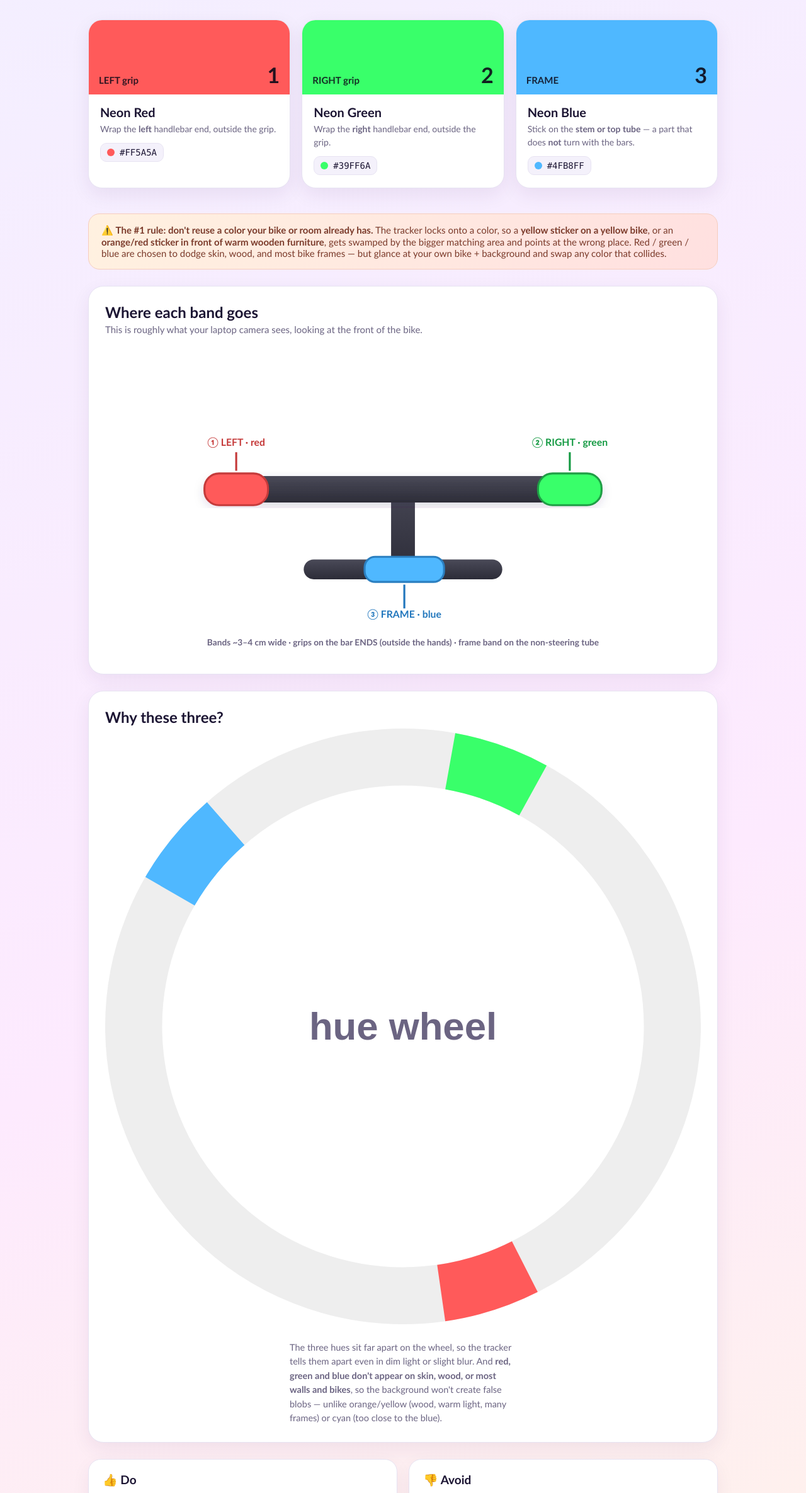
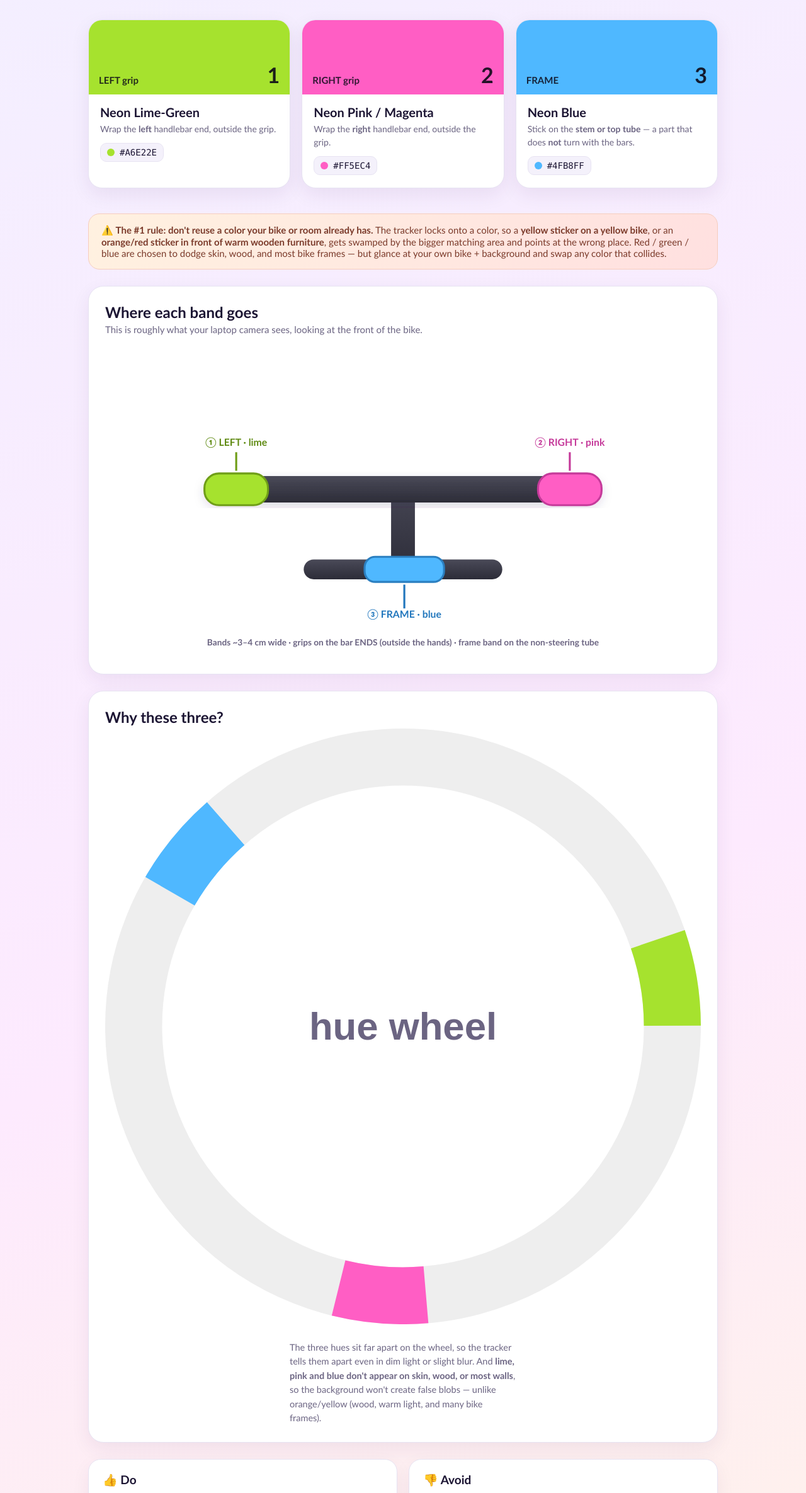
Before and after one commit to anenthg/bicycle-virtual-reality, a website built with Vite: page docs/marker-guide.html in a window 1280 px wide. Shown: the part 139-2510 px from the top of the page at 63% size. Built offline with nearby package versions, Linux system fonts and the light colour scheme.

Commit message:
Re-map marker defaults to lime/pink/blue for user's current tape
Measured from the new photo (plain background): lime left grip (~74deg, clean),
pink right grip (~348deg). The red frame strip collides with the pink grip
(both red-family, ~17deg apart) so recommend swapping it for the blue strip.
Update detection windows, overlay dot colors, wizard copy, README, and the
visual guide to lime/pink/blue.

```diff
--- a/docs/marker-guide.html
+++ b/docs/marker-guide.html
@@ -6,7 +6,7 @@
 <title>Endless Rider — Marker Tape Guide</title>
 <style>
   :root{
-    --red:#FF5A5A; --green:#39FF6A; --blue:#4FB8FF;
+    --lime:#A6E22E; --pink:#FF5EC4; --blue:#4FB8FF;
     --ink:#1c1533; --muted:#6b6482; --card:#ffffff; --line:#e7e3f2;
     --font: ui-rounded, "SF Pro Rounded", Quicksand, "Trebuchet MS", system-ui, sans-serif;
   }
@@ -73,19 +73,19 @@
 
   <div class="cards">
     <div class="card">
-      <div class="chip" style="background:var(--red)"><span class="role">LEFT grip</span><span class="num">1</span></div>
+      <div class="chip" style="background:var(--lime)"><span class="role">LEFT grip</span><span class="num">1</span></div>
       <div class="body">
-        <h3>Neon Red</h3>
+        <h3>Neon Lime-Green</h3>
         <p>Wrap the <b>left</b> handlebar end, outside the grip.</p>
-        <span class="hex"><span class="dot" style="background:var(--red)"></span>#FF5A5A</span>
+        <span class="hex"><span class="dot" style="background:var(--lime)"></span>#A6E22E</span>
       </div>
     </div>
     <div class="card">
-      <div class="chip" style="background:var(--green)"><span class="role">RIGHT grip</span><span class="num">2</span></div>
+      <div class="chip" style="background:var(--pink)"><span class="role">RIGHT grip</span><span class="num">2</span></div>
       <div class="body">
-        <h3>Neon Green</h3>
+        <h3>Neon Pink / Magenta</h3>
         <p>Wrap the <b>right</b> handlebar end, outside the grip.</p>
-        <span class="hex"><span class="dot" style="background:var(--green)"></span>#39FF6A</span>
+        <span class="hex"><span class="dot" style="background:var(--pink)"></span>#FF5EC4</span>
       </div>
     </div>
     <div class="card">
@@ -120,13 +120,13 @@
       <rect x="432" y="196" width="36" height="150" rx="16" fill="url(#bar)"/>
       <rect x="300" y="322" width="300" height="30" rx="15" fill="url(#bar)"/>
       <rect x="150" y="196" width="600" height="40" rx="20" fill="url(#bar)" filter="url(#soft)"/>
-      <rect x="150" y="192" width="96" height="48" rx="22" fill="#FF5A5A" stroke="#c53a3a" stroke-width="3"/>
-      <rect x="654" y="192" width="96" height="48" rx="22" fill="#39FF6A" stroke="#1f9e45" stroke-width="3"/>
+      <rect x="150" y="192" width="96" height="48" rx="22" fill="#A6E22E" stroke="#6f9e17" stroke-width="3"/>
+      <rect x="654" y="192" width="96" height="48" rx="22" fill="#FF5EC4" stroke="#c53a9a" stroke-width="3"/>
       <rect x="392" y="318" width="120" height="38" rx="16" fill="#4FB8FF" stroke="#2b7fc0" stroke-width="3"/>
-      <text x="198" y="150" text-anchor="middle" class="lbl" fill="#c53a3a">① LEFT · red</text>
-      <line x1="198" y1="160" x2="198" y2="188" stroke="#c53a3a" stroke-width="3"/>
-      <text x="702" y="150" text-anchor="middle" class="lbl" fill="#159a43">② RIGHT · green</text>
-      <line x1="702" y1="160" x2="702" y2="188" stroke="#159a43" stroke-width="3"/>
+      <text x="198" y="150" text-anchor="middle" class="lbl" fill="#5f8a12">① LEFT · lime</text>
+      <line x1="198" y1="160" x2="198" y2="188" stroke="#6f9e17" stroke-width="3"/>
+      <text x="702" y="150" text-anchor="middle" class="lbl" fill="#c53a9a">② RIGHT · pink</text>
+      <line x1="702" y1="160" x2="702" y2="188" stroke="#c53a9a" stroke-width="3"/>
       <text x="452" y="410" text-anchor="middle" class="lbl" fill="#2277bd">③ FRAME · blue</text>
       <line x1="452" y1="360" x2="452" y2="396" stroke="#2277bd" stroke-width="3"/>
       <text x="450" y="452" text-anchor="middle" class="lbl s" fill="#6b6482">
@@ -140,18 +140,18 @@
     <div class="wheelwrap">
       <svg width="230" height="230" viewBox="0 0 230 230" aria-label="Color wheel with the three marker hues">
         <circle cx="115" cy="115" r="104" fill="none" stroke="#eee" stroke-width="22"/>
-        <circle cx="115" cy="115" r="104" fill="none" stroke="#FF5A5A" stroke-width="22"
-          stroke-dasharray="34 620" stroke-dashoffset="-100" transform="rotate(-352 115 115)"/>
-        <circle cx="115" cy="115" r="104" fill="none" stroke="#39FF6A" stroke-width="22"
-          stroke-dasharray="34 620" stroke-dashoffset="-100" transform="rotate(-135 115 115)"/>
+        <circle cx="115" cy="115" r="104" fill="none" stroke="#A6E22E" stroke-width="22"
+          stroke-dasharray="34 620" stroke-dashoffset="-100" transform="rotate(-74 115 115)"/>
+        <circle cx="115" cy="115" r="104" fill="none" stroke="#FF5EC4" stroke-width="22"
+          stroke-dasharray="34 620" stroke-dashoffset="-100" transform="rotate(-330 115 115)"/>
         <circle cx="115" cy="115" r="104" fill="none" stroke="#4FB8FF" stroke-width="22"
           stroke-dasharray="34 620" stroke-dashoffset="-100" transform="rotate(-205 115 115)"/>
         <text x="115" y="120" text-anchor="middle" font-size="15" fill="#6b6482" font-family="ui-rounded,sans-serif" font-weight="700">hue wheel</text>
       </svg>
       <div class="wheel-caption">
         The three hues sit far apart on the wheel, so the tracker tells them apart even in dim light or slight blur.
-        And <b>red, green and blue don't appear on skin, wood, or most walls and bikes</b>, so the background won't
-        create false blobs — unlike orange/yellow (wood, warm light, many frames) or cyan (too close to the blue).
+        And <b>lime, pink and blue don't appear on skin, wood, or most walls</b>, so the background won't
+        create false blobs — unlike orange/yellow (wood, warm light, and many bike frames).
       </div>
     </div>
   </div>
@@ -180,7 +180,7 @@
   </div>
 
   <div class="note">
-    💡 <b>These are the app's default colors.</b> During calibration you'll see a matching red, green and blue ring
+    💡 <b>These are the app's default colors.</b> During calibration you'll see a matching lime, pink and blue ring
     snap onto each band — that's your confirmation the camera locked on. Any three <i>distinct, saturated</i> colors
     also work: the wizard samples whatever you tap. No frame band? Press <b>Skip</b> for two-marker mode (leaning
     will read as steering).
--- a/src/tracking/pipeline.ts
+++ b/src/tracking/pipeline.ts
@@ -134,11 +134,11 @@ export class SteerPipeline {
 }
 
 // Default hue windows so the wizard shows guide dots before patches are
-// sampled. Tuned for red (left grip) / green (right grip) / blue (frame) —
-// a trio that stays clear of skin, warm wood, and a yellow bike frame.
+// sampled. Tuned for lime (left grip) / pink (right grip) / blue (frame) —
+// three well-separated hues that dodge a yellow bike frame (~48°) and skin.
 // (Calibration re-samples the exact tapped color, so other colors still work.)
 const provisional = {
-  left: { hueMin: 335, hueMax: 12, satMin: 0.4, valMin: 0.3 }, // red (wraps 0°)
-  right: { hueMin: 90, hueMax: 165, satMin: 0.4, valMin: 0.3 }, // green
+  left: { hueMin: 62, hueMax: 98, satMin: 0.4, valMin: 0.35 }, // lime-green
+  right: { hueMin: 320, hueMax: 359, satMin: 0.38, valMin: 0.3 }, // pink/magenta
   frame: { hueMin: 185, hueMax: 235, satMin: 0.35, valMin: 0.25 }, // blue
 };
--- a/src/ui/pip.ts
+++ b/src/ui/pip.ts
@@ -101,10 +101,10 @@ export class PiP {
 
     const report = this.tracker.latest;
     if (report) {
-      // Marker dots (mirror x to match the preview): red left, green right, blue frame
+      // Marker dots (mirror x to match preview): lime left, pink right, blue frame
       const dots: [typeof report.left, string][] = [
-        [report.left, '#ff5a5a'],
-        [report.right, '#39ff6a'],
+        [report.left, '#a6e22e'],
+        [report.right, '#ff5ec4'],
         [report.frame, '#4fb8ff'],
       ];
       for (const [pt, color] of dots) {
--- a/src/ui/wizard.ts
+++ b/src/ui/wizard.ts
@@ -70,12 +70,12 @@ const PHASES: Phase[] = [
 
 const COPY: Record<Phase, { title: string; sub: string; button: string | null }> = {
   'left-marker': {
-    title: '1️⃣ Tap the LEFT sticker 🟥',
+    title: '1️⃣ Tap the LEFT sticker 🟢',
     sub: 'Find the bright tape on the LEFT handlebar end in the picture and tap right on it.',
     button: null,
   },
   'right-marker': {
-    title: '2️⃣ Now tap the RIGHT sticker 🟩',
+    title: '2️⃣ Now tap the RIGHT sticker 🩷',
     sub: 'Tap the tape on the RIGHT handlebar end. A ring means we can see it!',
     button: null,
   },
@@ -297,8 +297,8 @@ export function runWizard(
       const r = tracker.latest;
       if (!r) return;
       const ringz: [typeof r.left, string][] = [
-        [r.left, '#ff5a5a'],
-        [r.right, '#39ff6a'],
+        [r.left, '#a6e22e'],
+        [r.right, '#ff5ec4'],
         [r.frame, '#4fb8ff'],
       ];
       for (const [pt, color] of ringz) {
```
Also changed, not shown: README.md.
